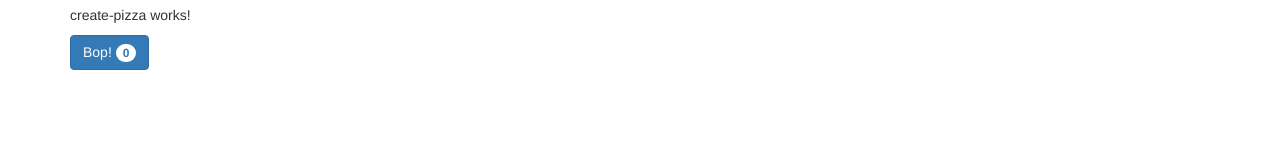
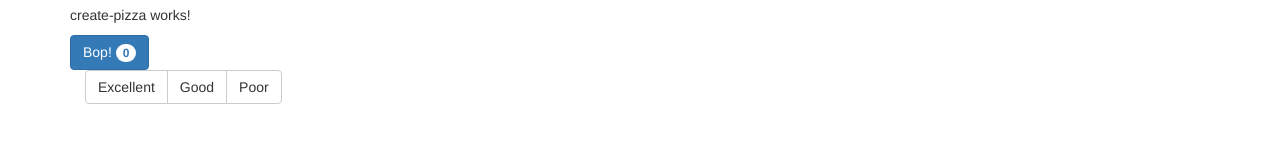
Before and after one commit to phughk/PizzaProgram, an Angular app in the folder ng2/: page /create in a window 1280 px wide. Shown: the part 240-382 px from the top of the page. Built offline with nearby package versions, Linux system fonts and the light colour scheme.

Commit message:
Added jquery and bootstrapJS for toggle buttons

```diff
--- a/ng2/angular-cli.json
+++ b/ng2/angular-cli.json
@@ -18,9 +18,13 @@
       "prefix": "app",
       "mobile": false,
       "styles": [
-        "styles.css"
+        "styles.css",
+        "../node_modules/bootstrap/dist/css/bootstrap.css"
       ],
-      "scripts": [],
+      "scripts": [
+        "../node_modules/jquery/dist/jquery.js",
+        "../node_modules/bootstrap/dist/js/bootstrap.js"
+      ],
       "environments": {
         "source": "environments/environment.ts",
         "dev": "environments/environment.ts",
--- a/ng2/package.json
+++ b/ng2/package.json
@@ -21,7 +21,9 @@
     "@angular/platform-browser": "^2.3.1",
     "@angular/platform-browser-dynamic": "^2.3.1",
     "@angular/router": "^3.3.1",
+    "bootstrap": "^3.3.7",
     "core-js": "^2.4.1",
+    "jquery": "^3.1.1",
     "rxjs": "^5.0.1",
     "ts-helpers": "^1.1.1",
     "zone.js": "^0.7.2"
--- a/ng2/src/app/create-pizza/create-pizza.component.html
+++ b/ng2/src/app/create-pizza/create-pizza.component.html
@@ -1,6 +1,21 @@
 <p>
-create-pizza works!
+	create-pizza works!
 </p>
 <button type="button" class="btn btn-primary" (click)="menuService.click()">
 	Bop! <span class="badge">{{menuService.values.length}}</span>
 </button>
+
+<div class="container">
+	<div class="btn-group" data-toggle="buttons">
+		<label class="btn btn-default **active**">
+			<input type="radio" name="inputWalls" id="inputWalls" value="Excellent" checked> Excellent
+		</label>
+		<label class="btn btn-default">
+			<input type="radio" name="inputWalls" id="inputWalls" value="Good"> Good
+		</label>
+		<label class="btn btn-default">
+			<input type="radio" name="inputWalls" id="inputWalls" value="Poor" > Poor
+		</label>
+	</div>
+
+</div>
--- a/ng2/src/index.html
+++ b/ng2/src/index.html
@@ -8,8 +8,6 @@
   <meta name="viewport" content="width=device-width, initial-scale=1">
  <link rel="icon" type="image/x-icon" href="favicon.ico">
 
- <!--Bootstrap-->
- <link href="https://maxcdn.bootstrapcdn.com/bootstrap/3.3.6/css/bootstrap.min.css" rel="stylesheet" integrity="sha384-1q8mTJOASx8j1Au+a5WDVnPi2lkFfwwEAa8hDDdjZlpLegxhjVME1fgjWPGmkzs7" crossorigin="anonymous">
 </head>
 <body>
   <app-root>Loading...</app-root>
```
